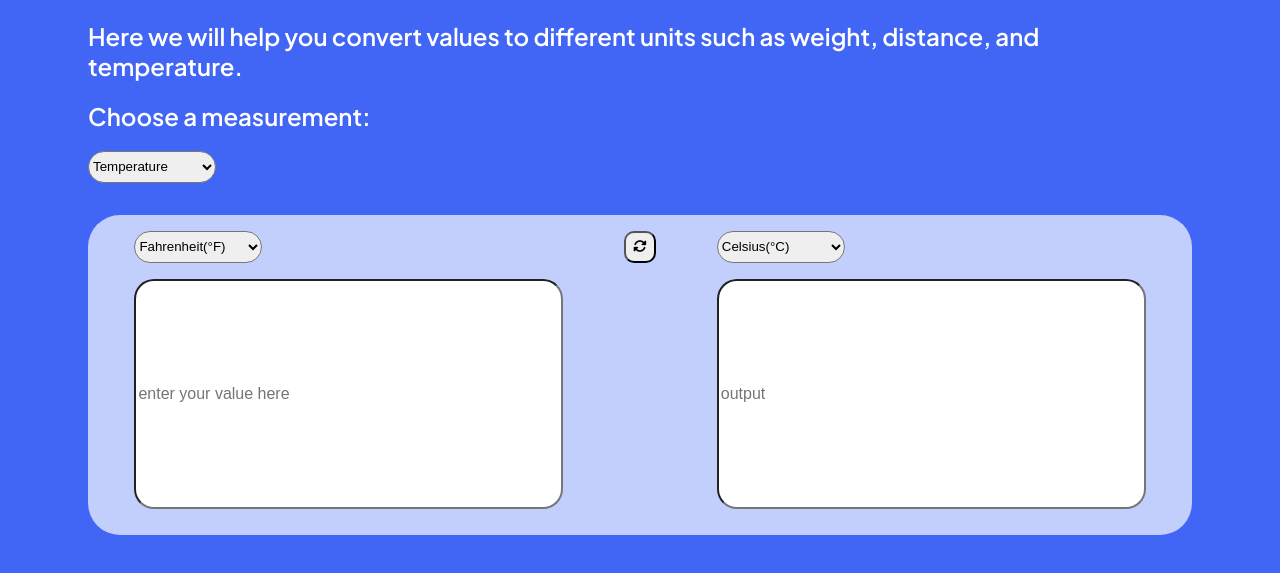
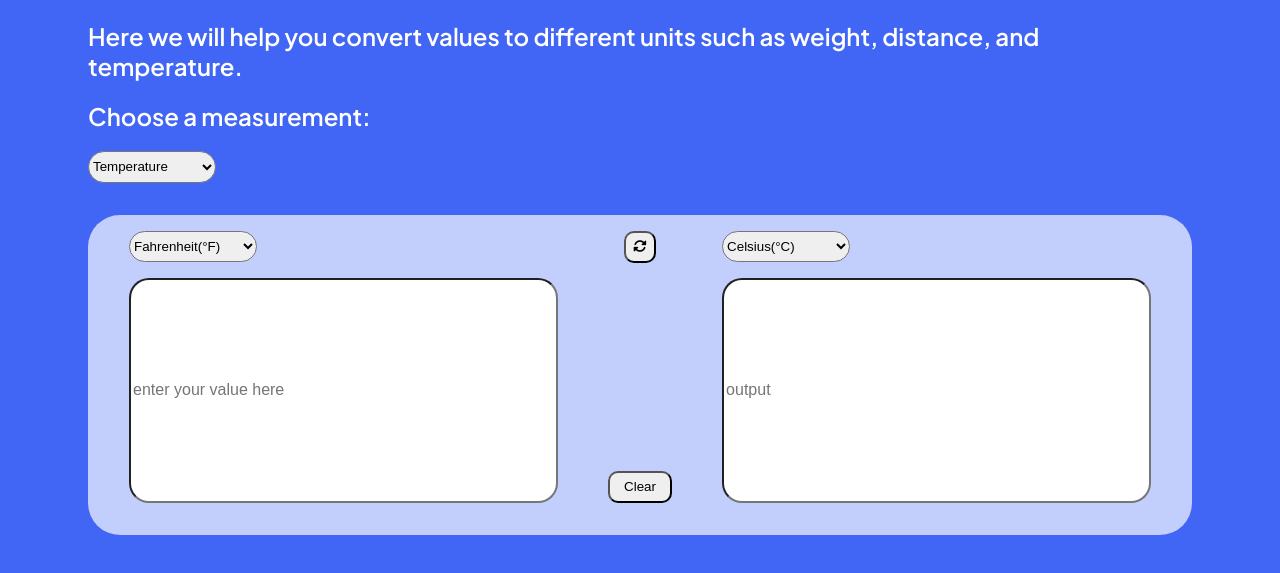
Before and after one commit to Han4578/Converto, a plain HTML site: page index.html in a window 1280 px wide. Shown: the part 145-718 px from the top of the page. Drawn offline with Linux system fonts and the light colour scheme.

```diff
--- a/converter.js
+++ b/converter.js
@@ -6,7 +6,7 @@ class Temperature {
     }
 
     convertToKelvin() {
-        if (isNaN(this.input)) return
+        if (isNaN(this.input) || this.input == '') return
         let input = parseFloat(this.input);
         let output
         switch (this.inputUnit) {
@@ -36,6 +36,10 @@ class Temperature {
                 output = input
                 break;
             case 'Fahrenheit':
+                if(this.inputUnit == 'Fahrenheit') {
+                    output = this.input
+                    break
+                }
                 output = (input - 273.15) * 9 / 5 + 32
                 break;
             default:
@@ -45,7 +49,7 @@ class Temperature {
     }
 
     updateDisplay(output) {
-        document.getElementById('output').value = output
+        outputValue.value = output
     }
 }
 class Distance {
@@ -101,9 +105,11 @@ class Distance {
 
 let measurementValue = document.getElementById('measurement')
 let input = document.getElementById('input')
+let outputValue = document.getElementById('output')
 let unitInput = document.querySelectorAll('.unitInput')
 let unitOutput = document.querySelectorAll('.unitOutput')
 let swapButton = document.querySelector('.swap')
+let clearButton = document.querySelector('.clear')
 let selection = document.querySelectorAll('.selection')
 let inputValue
 let unitInputValue = document.querySelector('.active.unitInput').value
@@ -146,6 +152,10 @@ swapButton.addEventListener('click', () => {
     convert()
 })
 
+clearButton.addEventListener('click', () => {
+    input.value = inputValue = output.value = ''
+})
+
 function convert() {
     switch (document.querySelector('#measurement').value) {
         case('temperature'):
--- a/index.html
+++ b/index.html
@@ -42,8 +42,10 @@
             </select>
             <input id="input" type="number" placeholder="enter your value here">
         </div>
-
+        <div class="buttonContainer">
             <button class="swap"><i class="fa-solid fa-rotate"></i></button>
+            <button class="clear">Clear</button>
+        </div>
 
         <div class="output convertItems">
             <select class="selection active unitOutput">
--- a/styles.css
+++ b/styles.css
@@ -5,25 +5,6 @@ body {
     color: white;
 }
 
-.convertContainer {
-    margin-top: 2rem;
-    background-color: rgba(255, 255, 255, 0.677);
-    height: 17rem;
-    padding: 1rem;
-    padding-bottom: 2rem;
-    border-radius: 2rem;
-    display: flex;
-    justify-content: space-around;
-    align-items: flex-start;
-
-}
-
-.convertItems {
-    display: flex;
-    flex-direction: column;
-    gap: 1rem;
-    width: 40%;
-}
 
 
 select {
@@ -39,7 +20,7 @@ input {
     font-size: 1rem;
 }
 
-.swap {
+button {
     height: 2rem;
     aspect-ratio: 1;
     padding: none;
@@ -51,6 +32,7 @@ h1 {
     font-weight: 700;
     font-size: 4rem;
 }
+
 h2 {
     font-family: 'Plus Jakarta Sans', sans-serif;
     font-weight: 600;
@@ -60,6 +42,38 @@ h2 {
     display: none;
 }
 
+.convertContainer {
+    margin-top: 2rem;
+    background-color: rgba(255, 255, 255, 0.677);
+    height: 17rem;
+    padding: 1rem;
+    padding-bottom: 2rem;
+    border-radius: 2rem;
+    display: flex;
+    justify-content: space-around;
+    align-items: stretch;
+
+}
+
+.convertItems {
+    display: flex;
+    flex-direction: column;
+    gap: 1rem;
+    width: 40%;
+}
+
 .active {
     display: block;
 }
+
+.buttonContainer {
+    display: flex;
+    flex-direction: column;
+    justify-content: space-between;
+    align-items: center;
+
+}
+
+.clear{
+    aspect-ratio: 2 / 1;
+}
```
Lines whose indentation alone changed are shown as unchanged.
